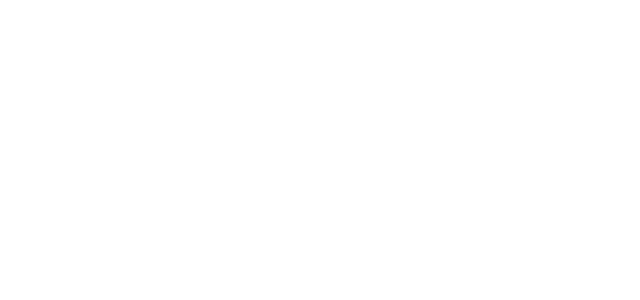
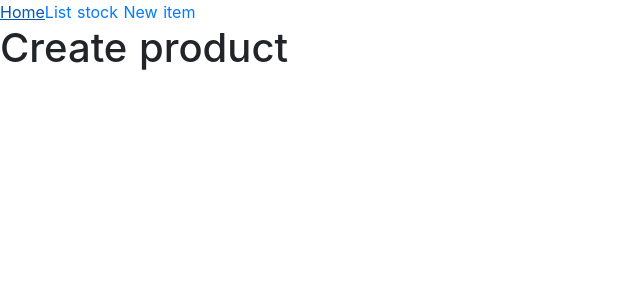
Before and after one commit to hikouki23/aion, a Nuxt app: page /create in a window 1280 px wide. Before the commit this address had no page. Shown: the top 300 px of the page, without its empty margins (0-640 px from the left). Built offline with nearby package versions, Linux system fonts and the light colour scheme.

Commit message:
Added nav component and routes

```diff
--- /dev/null
+++ b/components/NavBar.vue
@@ -0,0 +1,25 @@
+<template>
+  <div class="nav">
+    <nuxt-link to="/">
+      Home
+    </nuxt-link>
+    <nav>
+      <nuxt-link to="/List">
+        List stock
+      </nuxt-link>
+      <nuxt-link to="/Create">
+        New item
+      </nuxt-link>
+    </nav>
+  </div>
+</template>
+
+<script>
+export default {
+
+}
+</script>
+
+<style>
+
+</style>
--- a/layouts/default.vue
+++ b/layouts/default.vue
@@ -1,9 +1,18 @@
 <template>
   <div>
+    <nav-bar />
     <nuxt />
   </div>
 </template>
 
+<script>
+import navBar from '~/components/NavBar.vue'
+export default {
+  components: {
+    navBar
+  }
+}
+</script>
 <style>
 html {
   font-family: 'Source Sans Pro', -apple-system, BlinkMacSystemFont, 'Segoe UI',
--- /dev/null
+++ b/pages/create.vue
@@ -0,0 +1,10 @@
+<template>
+  <h1>Create product</h1>
+</template>
+
+<script>
+export default {}
+</script>
+
+<style>
+</style>
```
